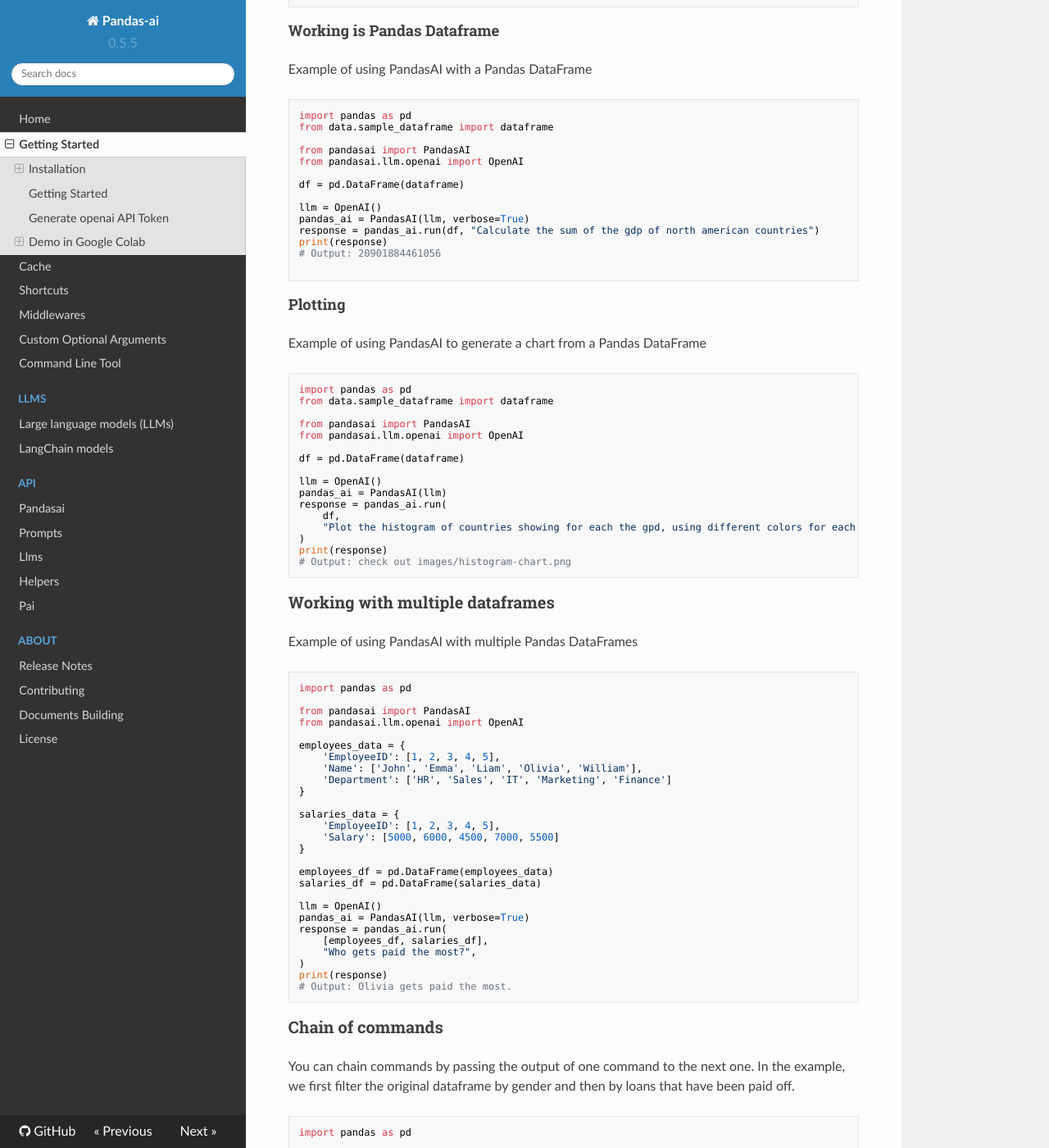
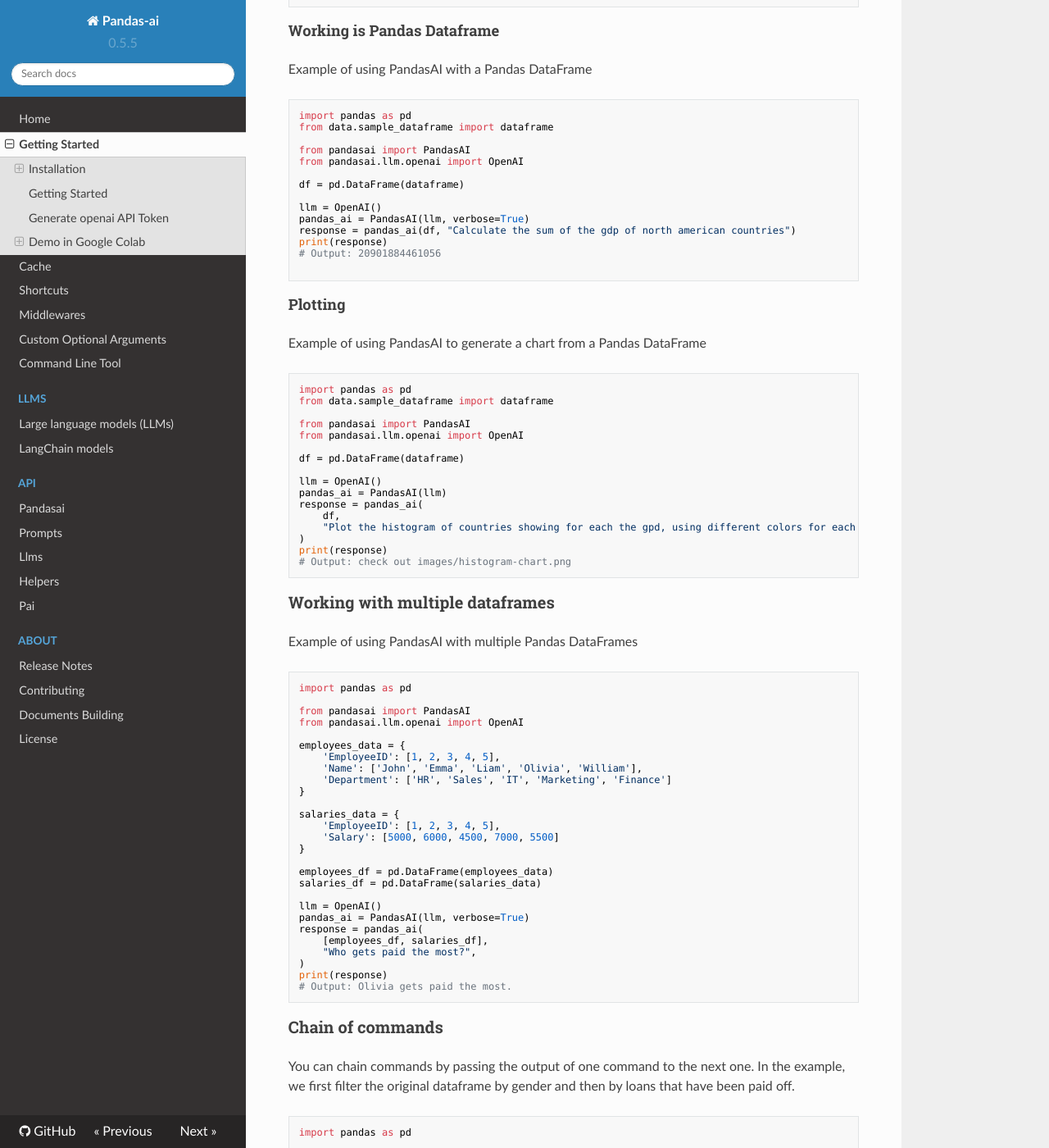
Before and after one commit to AIDevMonster/-pandas-ai, an MkDocs documentation site: the page built from docs/getting-started.md, in a window 1280 px wide and 1400 px high, scrolled down 2144 px. Shown: the whole window at 82% size. Built offline with MkDocs 1.6.1, drawn with Linux system fonts in a browser that asks for light colours; nearby versions of some CDN libraries; some of the changed text lies outside the part shown.

Commit message:
Update getting-started.md (#294)
replace `run` call

````diff
--- a/docs/getting-started.md
+++ b/docs/getting-started.md
@@ -43,7 +43,7 @@ from pandasai.llm.openai import OpenAI
 llm = OpenAI(api_token="YOUR_API_TOKEN")
 
 pandas_ai = PandasAI(llm)
-pandas_ai.run(df, prompt='Which are the 5 happiest countries?')
+pandas_ai(df, prompt='Which are the 5 happiest countries?')
 ```
 
 ## Generate openai API Token
@@ -82,7 +82,7 @@ df = pd.read_csv("data/Loan payments data.csv")
 
 llm = OpenAI()
 pandas_ai = PandasAI(llm, verbose=True, conversational=True)
-response = pandas_ai.run(df, "How many loans are from men and have been paid off?")
+response = pandas_ai(df, "How many loans are from men and have been paid off?")
 print(response)
 # Output: 247 loans have been paid off by men.
 ```
@@ -102,7 +102,7 @@ df = pd.DataFrame(dataframe)
 
 llm = OpenAI()
 pandas_ai = PandasAI(llm, verbose=True)
-response = pandas_ai.run(df, "Calculate the sum of the gdp of north american countries")
+response = pandas_ai(df, "Calculate the sum of the gdp of north american countries")
 print(response)
 # Output: 20901884461056
 
@@ -123,7 +123,7 @@ df = pd.DataFrame(dataframe)
 
 llm = OpenAI()
 pandas_ai = PandasAI(llm)
-response = pandas_ai.run(
+response = pandas_ai(
     df,
     "Plot the histogram of countries showing for each the gpd, using different colors for each bar",
 )
@@ -157,7 +157,7 @@ salaries_df = pd.DataFrame(salaries_data)
 
 llm = OpenAI()
 pandas_ai = PandasAI(llm, verbose=True)
-response = pandas_ai.run(
+response = pandas_ai(
     [employees_df, salaries_df],
     "Who gets paid the most?",
 )
````
